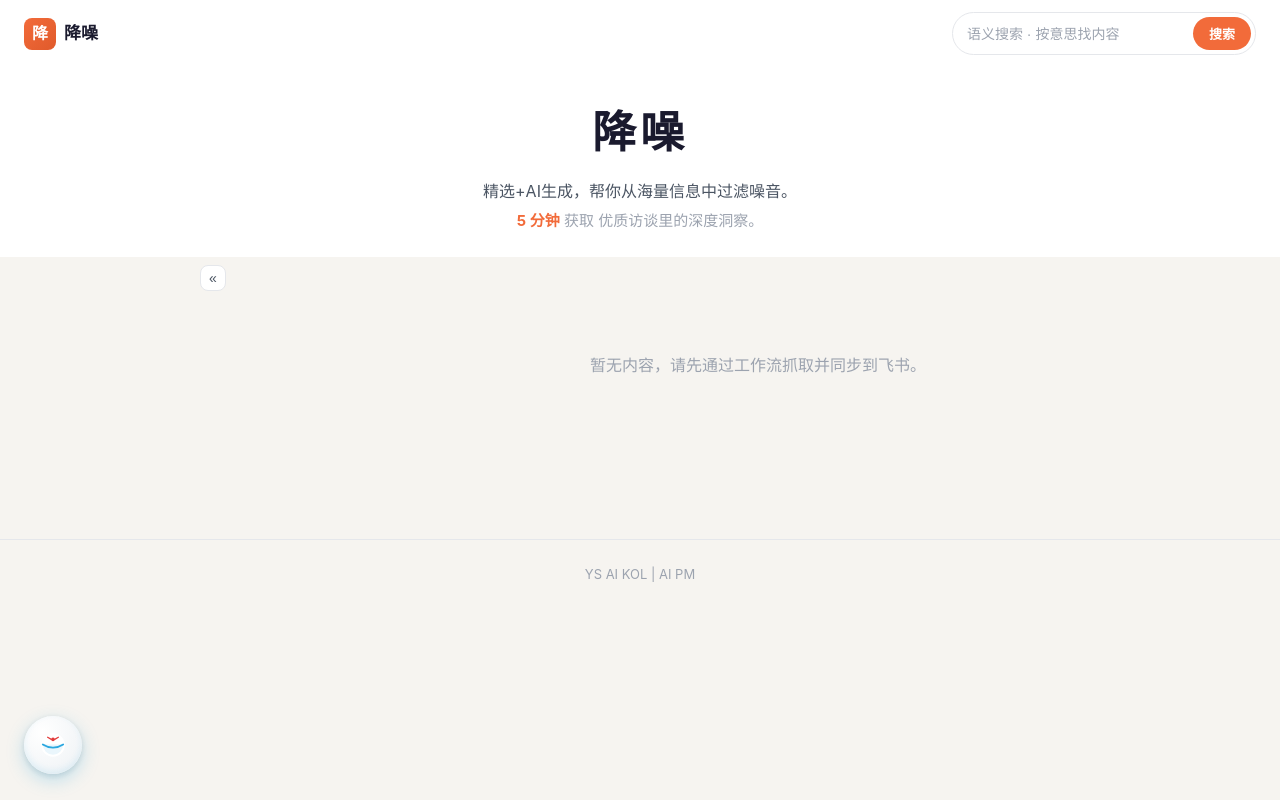
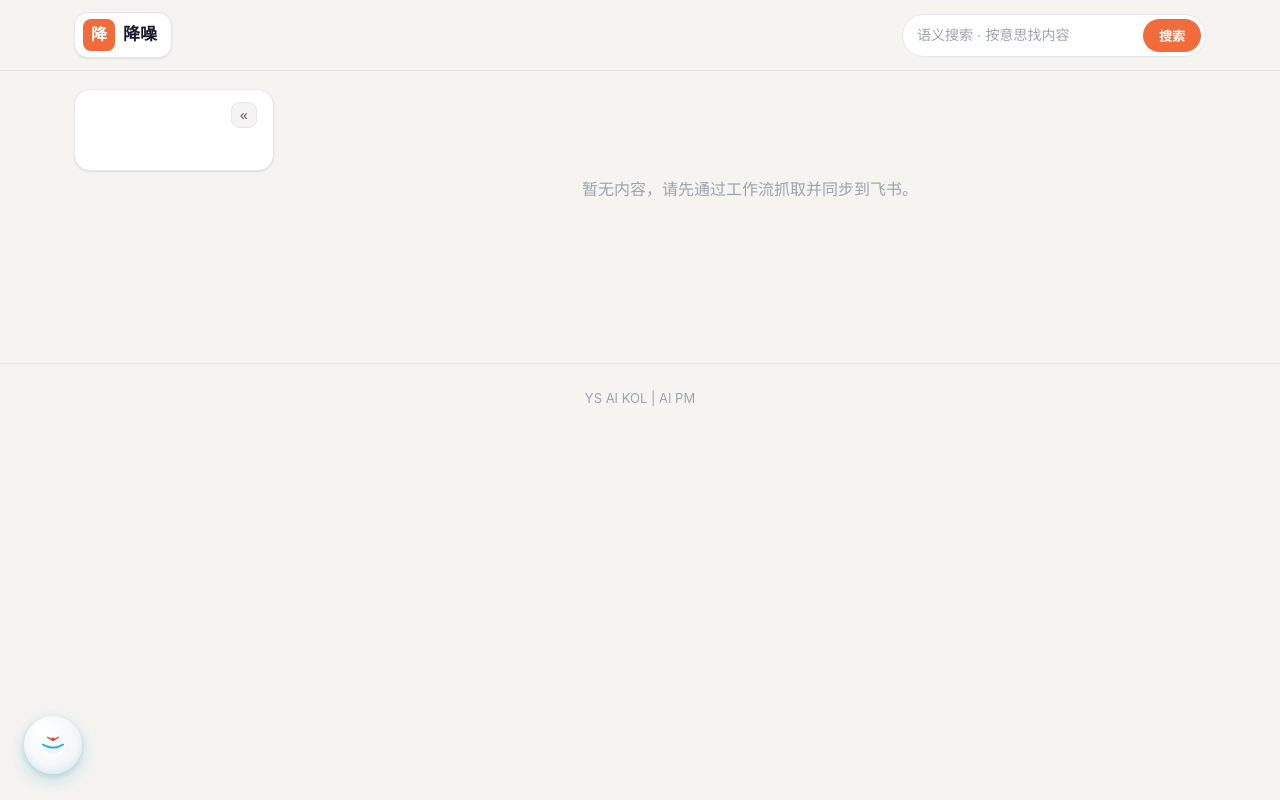
Before and after one commit to YiShu5/content-curation, a Flask app: page / in a window 1280 px wide. Run offline with Flask 3, Linux system fonts and the light colour scheme.

Commit message:
style(ui): 首页收成「紧凑应用壳」，消除分离感
- 删掉独占一屏的白底大 hero banner + 顶部窄标语(降噪 已在 logo)
- 统一暖灰画布:header/hero 不再用白底,去掉「上白下灰」硬分界
- logo 与右侧搜索框、左侧栏统一材质:白色圆角面板(描边+阴影)，
  降块去渐变扁平化
- 侧栏做成白板左导航，紧贴内容;--max-width 1360→1180 收束居中
- 首页/详情/搜索三页共用此头，已逐页验证无破版

Co-Authored-By: Claude Opus 4.8 <noreply@anthropic.com>

```diff
--- a/blog/static/css/style.css
+++ b/blog/static/css/style.css
@@ -2376,3 +2376,39 @@ body { background: #F6F4F0; }   /* 暖灰底，降噪感 */
     max-width: var(--max-width); margin: 0 auto 8px;
     font-size: 13px; font-weight: 700; color: var(--text-secondary);
 }
+
+/* ══════════ 紧凑应用壳：统一画布 + 压缩 hero + 限宽 + 侧栏成板（2026-06）══════════ */
+:root { --max-width: 1180px; }
+
+/* ① 统一暖灰画布，去掉「上白下灰」硬分界 */
+.site-header { background: #F6F4F0; border-bottom: 1px solid rgba(26,26,46,.06); }
+.hero { display: none; }   /* 顶部窄标语整条删掉 */
+
+/* ② logo 与侧栏统一材质：白色圆角面板（去渐变扁平化），跟右侧搜索框、侧栏一个调 */
+.logo {
+    background: var(--card-bg);
+    border: 1px solid var(--border);
+    border-radius: 14px;
+    padding: 6px 14px 6px 8px;
+    box-shadow: var(--shadow);
+}
+.logo-icon { background: var(--accent); }
+
+/* ③ 侧栏做成与内容卡同材质的白板，左导航贴住内容，整页像一个应用 */
+.home-layout { gap: 20px; padding-top: 18px; }
+.home-sidebar {
+    width: 200px;
+    top: 64px;
+    background: var(--card-bg);
+    border: 1px solid var(--border);
+    border-radius: 16px;
+    padding: 12px 10px;
+    box-shadow: var(--shadow);
+}
+.side-count { background: #F6F4F0; }      /* 白板上白徽章看不清，改暖灰 */
+.side-toggle { background: #F6F4F0; }
+.side-item.active .side-count { background: #fff; }
+
+@media (max-width: 880px) {
+    .home-sidebar { border-radius: 14px; }
+}
```
